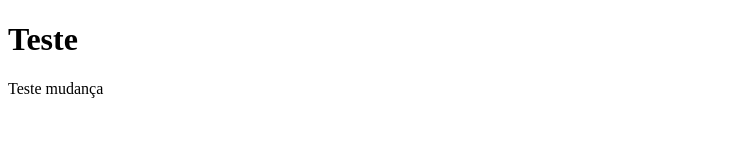
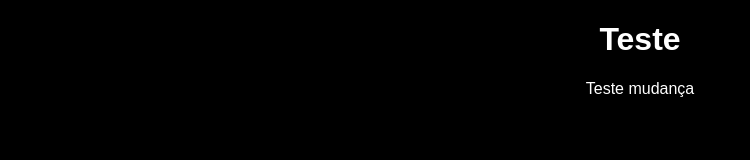
Before and after one commit to Yoo-Brenooo/TesteGitHub, a plain HTML site: page index.html in a window 1280 px wide. Shown: the whole page, without its empty margins (0-750 px from the left). Drawn offline with Linux system fonts and the light colour scheme.

Commit message:
Adicionei um css

```diff
--- a/index.html
+++ b/index.html
@@ -4,10 +4,12 @@
     <meta charset="UTF-8">
     <meta name="viewport" content="width=device-width, initial-scale=1.0">
     <title>Teste GitHub</title>
+    <link rel="stylesheet" href="style.css">
 </head>
 <body>
+    <div class="teste">
     <h1>Teste</h1>
     <p>Teste mudança</p>
-
+    </div>
 </body>
 </html>
--- /dev/null
+++ b/style.css
@@ -0,0 +1,9 @@
+body{
+    background-color: black;
+}
+
+.teste{
+    text-align: center;
+    color: white;
+    font-family: Arial, Helvetica, sans-serif;
+}
```
